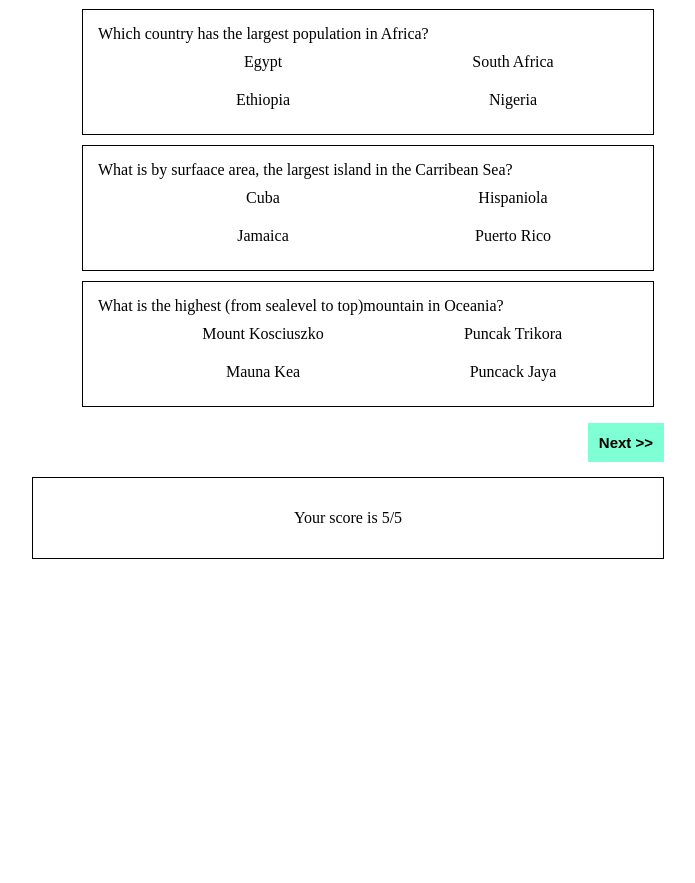
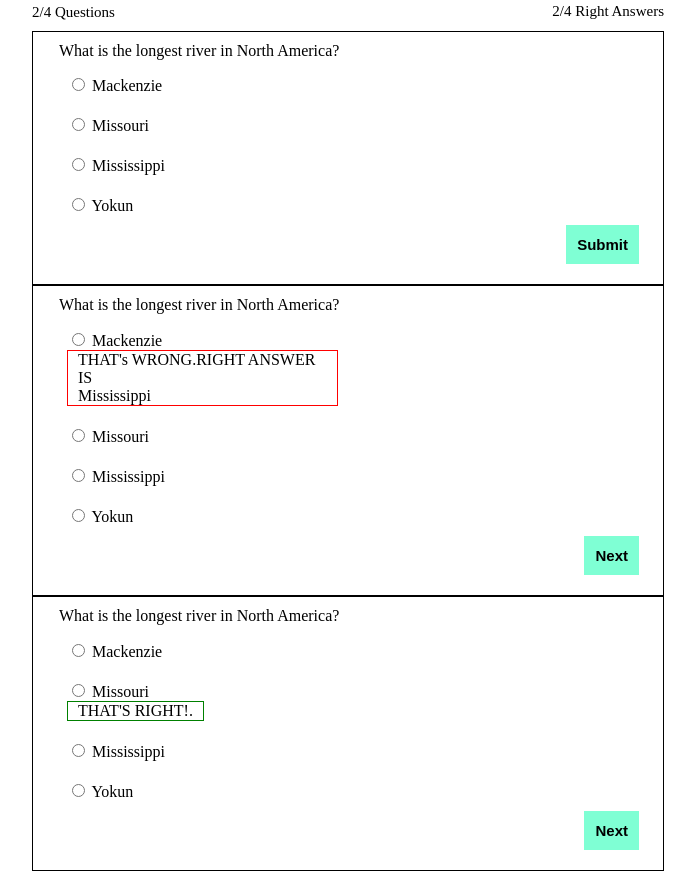
Before and after one commit to sm-uc/QuizApp, a plain HTML site: page index.html in a window 1280 px wide. Shown: the part 260-1143 px from the top of the page, without its empty margins (292-987 px from the left). Before the commit the page ends 827 px from the top, so only its background shows below. Drawn offline with Linux system fonts and the light colour scheme.

Commit message:
Second Commit

```diff
--- a/index.html
+++ b/index.html
@@ -9,67 +9,133 @@
     <link rel="stylesheet" type="text/css" href="main.css" />
 </head>
 <body>
+        <div class="col-12 start_quiz">
+                <h1 class="header">Geography Quiz</h1>
+               <p>Test your Geography knowledge</p>
+               <button class="btn">Start Quiz</button>
+            </div>
+
     <h1 class="header">Geography Quiz</h1>
     <div class="col-12 quiz_info">
-        <div class="col-6 serial_no">
+        <span class="serial_no">
             2/4 Questions
-        </div>
-        <div class="col-6 score">
+        </span>
+        <span class="score">
                 2/4 Right Answers
-            </div>
+        </span>
     </div>
     <div class="row">
         <div class="col-12 question_box">
-            <ul>
-                <li class="question_li">
+            <form>
+                <fieldset>
+                <legend>
                    What is the longest river in North America?
-                   <ul class="options row">
-                       <li class="col-6">Mackenzie</li>
-                       <li class="col-6">Missouri</li>
-                       <li class="col-6">Mississippi</li>
-                       <li class="col-6">Yokun</li>
-                   </ul>
-                </li>
+                </legend>
+                   <div class="options row">
+                      <div class="col-6">
+                        <input type="radio" value="Mackenzie" name="options" id="options1" tabindex="1" >
+                        <label for="options1">Mackenzie</label>
+                        </div>
 
-                <li class="question_li">
-                        Which country has the largest population in Africa?
-                        <ul class="options row">
-                            <li class="col-6">Egypt</li>
-                            <li class="col-6">South Africa</li>
-                            <li class="col-6">Ethiopia</li>
-                            <li class="col-6">Nigeria</li>
-                        </ul>
-                     </li>
 
-                     <li class="question_li">
-                            What is by surfaace area, the largest island in the Carribean Sea?
-                            <ul class="options row">
-                                <li class="col-6">Cuba</li>
-                                <li class="col-6">Hispaniola</li>
-                                <li class="col-6">Jamaica</li>
-                                <li class="col-6">Puerto Rico</li>
-                            </ul>
-                         </li>
+                        <div class="col-6">
+                        <input type="radio" value="Missouri" name="options" id="options2" tabindex="2" >
+                        <label for="options2">Missouri</label>
+                        </div>
+                        <div class="col-6">
+                        <input type="radio" value="Mississippi" name="options" id="options3" tabindex="3" >
+                        <label for="options3">Mississippi</label>
+                        </div>
+                        <div class="col-6">
+                        <input type="radio" value="Yokun" name="options" id="options4" tabindex="4" >
+                        <label for="options4">Yokun</label>
+                        </div>
+                        <div class="row">
+                       <button type="submit" class="btn">Submit</button>
+                       </div>
+                    </div>
 
-                         <li class="question_li">
-                                What is the highest (from sealevel to top)mountain in Oceania?
-                                <ul class="options row">
-                                    <li class="col-6">Mount Kosciuszko</li>
-                                    <li class="col-6">Puncak Trikora</li>
-                                    <li class="col-6">Mauna Kea</li>
-                                    <li class="col-6">Puncack Jaya</li>
-                                </ul>
-                             </li>
-            </ul>
-        </div>
-        <div class="col-12">
-            <button class="next_btn">Next >></button>
+                </fieldset>
+                </form>
+
+
+                <form>
+                        <fieldset>
+                        <legend>
+                           What is the longest river in North America?
+                        </legend>
+                           <div class="options row">
+                               <div class="col-6">
+                                <input type="radio" value="Mackenzie" name="options" id="options1" tabindex="1" >
+                                <label for="options1">Mackenzie</label>
+                                <br/>
+                                <div class="incorrect">THAT's WRONG.RIGHT ANSWER IS <br/> Mississippi</div>
+                                </div>
+                                <div class="col-6">
+                                <input type="radio" value="Missouri" name="options" id="options2" tabindex="2" >
+                                <label for="options2">Missouri</label>
+                                </div>
+                                <div class="col-6">
+                                <input type="radio" value="Mississippi" name="options" id="options3" tabindex="3" >
+                                <label for="options3">Mississippi</label>
+                                </div>
+                                <div class="col-6">
+                                <input type="radio" value="Yokun" name="options" id="options4" tabindex="4" >
+                                <label for="options4">Yokun</label>
+                                </div>
+
+                           </div>
+                           <div class="row">
+                                <button type="submit" class="btn">Next</button>
+                             </div>
+                        </fieldset>
+                        </form>
+
+
+
+                        <form>
+                                <fieldset>
+                                <legend>
+                                   What is the longest river in North America?
+                                </legend>
+                                   <div class="options row">
+                                       <div class="col-6">
+                                        <input type="radio" value="Mackenzie" name="options" id="options1" tabindex="1" >
+                                        <label for="options1">Mackenzie</label>
+
+                                        </div>
+                                        <div class="col-6">
+                                        <input type="radio" value="Missouri" name="options" id="options2" tabindex="2" >
+                                        <label for="options2">Missouri</label>
+                                        <br/>
+                                        <div class="correct">THAT'S RIGHT!.</div>
+                                        </div>
+                                        <div class="col-6">
+                                        <input type="radio" value="Mississippi" name="options" id="options3" tabindex="3" >
+                                        <label for="options3">Mississippi</label>
+                                        </div>
+                                        <div class="col-6">
+                                        <input type="radio" value="Yokun" name="options" id="options4" tabindex="4" >
+                                        <label for="options4">Yokun</label>
+                                        </div>
+                                        <div class="row">
+                                       <button type="submit" class="btn">Next</button>
+                                    </div>
+                                   </div>
+                                </fieldset>
+                                </form>
+
+
+
         </div>
 
 
 
+
         <div class="col-12 score_board">
+            <h1 class="header">Geography Quiz</h1>
            <p>Your score is 5/5</p>
+           <button class="btn">Restart Quiz</button>
         </div>
     </div>
 </body>
--- a/main.css
+++ b/main.css
@@ -16,10 +16,11 @@
     margin-right: auto;
 }
 
+
 .col-6
 {
     width: 50%;
-    float: left;
+
     padding:10px;
 }
 
@@ -52,7 +53,7 @@ li{
     text-align: center;
 }
 
-.next_btn
+.btn
 {
     color: black;
     font-weight: bold;
@@ -61,6 +62,7 @@ li{
     background-color: aquamarine;
     border: 1px solid aquamarine;
     float: right;
+
 }
 
 .prev_btn
@@ -75,17 +77,39 @@ li{
         float: left;
     }
 
+    fieldset{
+        border: none;
+    }
+
+    form{
+        border: 1px solid black;
+        padding: 10px;
+    }
+
+    .incorrect
+    {
+        border: 1px solid red;
+        padding: 0px 10px;
+        width: fit-content;
+    }
+
+    .correct{
+        border: 1px solid green;
+        padding: 0px 10px;
+        width: fit-content;
+    }
+
 
 .score
 {
     font-size: 15px;
-    text-align: right;
+    float: right;
 }
 
 .serial_no
 {
     font-size: 15px;
-    text-align: left;
+
 }
 
 
@@ -103,3 +127,10 @@ li{
     text-align: center;
 
 }
+
+.start_quiz
+{
+    text-align: center;
+    border: 1px solid black;
+    padding: 10px;
+}
```
Also changed, not shown: images/store.js (added, +61 -0 lines), start.html (added, +18 -0 lines), images/correct.png (added), images/incorrect.png (added).
